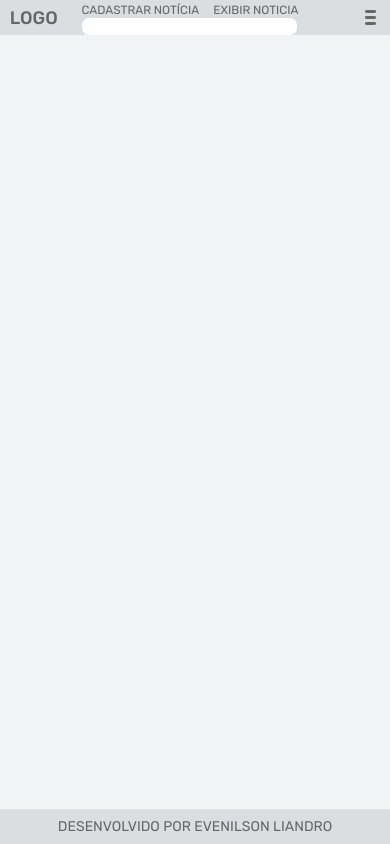
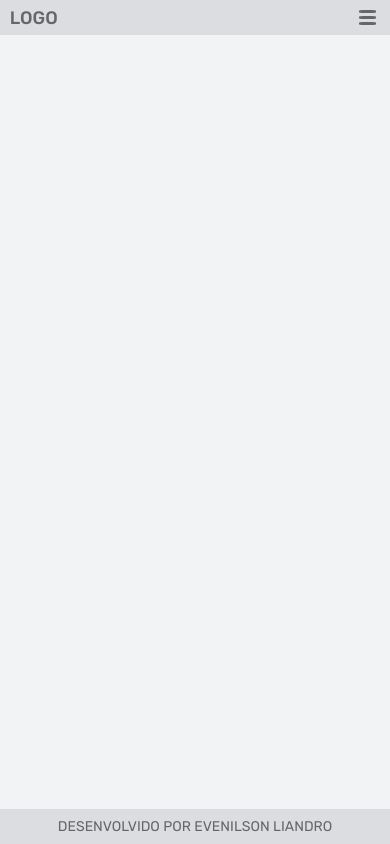
Before and after one commit to evenilson/frontend-provadevmidia-react, a React (Create React App) app in the folder version_02/: page / in a window 390 px wide. Built offline with nearby package versions, Linux system fonts and the light colour scheme; the HTML template or start-up script is replaced by a standard one.

Commit message:
Criando menu quando estive com o hamburguer ativado

```diff
--- a/version_02/src/components/common/NavigatorBar.js
+++ b/version_02/src/components/common/NavigatorBar.js
@@ -13,14 +13,14 @@ export function NavigatorBar() {
     return(
         <header className={styles.navigatorBarContainer}>
             <NavLink exact to='/'><span>LOGO</span></NavLink>
+            <div className={hamburguerBtActive} onClick={handleHambugerBt}>
+                <div></div><div></div><div></div>
+            </div>
             <nav>
                 <NavLink to='/'>cadastrar notícia</NavLink>
                 <NavLink to='/'>exibir noticia</NavLink>
                 <input type="text" />
             </nav>
-            <div className={hamburguerBtActive} onClick={handleHambugerBt}>
-                <div></div><div></div><div></div>
-            </div>
         </header>
     );
 }
--- a/version_02/src/styles/components/common/NavigatorBar.module.css
+++ b/version_02/src/styles/components/common/NavigatorBar.module.css
@@ -34,12 +34,16 @@
 }
 
 .hamburguerBt {
+    position: fixed;
+    right: 0;
+    z-index: 2;
+
     cursor: pointer;
 
     height: 1.1rem;
     width: 1.2rem;
 
-    display: flex;
+    display: none;
     flex-direction: column;
     align-items: center;
     justify-content: space-between;
@@ -69,3 +73,44 @@
 .hamburguerBt.active div:nth-child(3){
     transform: translateY(-.43rem) rotate(317deg);
 }
+
+@media screen and (max-width: 600px) {
+    .hamburguerBt {
+        display: flex;
+    }
+
+    .navigatorBarContainer nav {
+        display: none;
+    }
+
+    .navigatorBarContainer {
+        justify-content: space-between;
+    }
+
+    .hamburguerBt.active div{
+        background: var(--white);
+    }
+
+    .hamburguerBt.active + nav {
+        position: fixed;
+        top: 0;
+        left: 0;
+        z-index: 1;
+
+        display: flex;
+        flex-direction: column-reverse;
+        align-items: center;
+        justify-content: center;
+
+        width: 100%;
+        height: 100vh;
+
+        background: rgba(0, 0, 0, .5);
+    }
+
+    .hamburguerBt.active + nav a {
+        margin: 3rem 0;
+
+        color: var(--white);
+    }
+}
```
